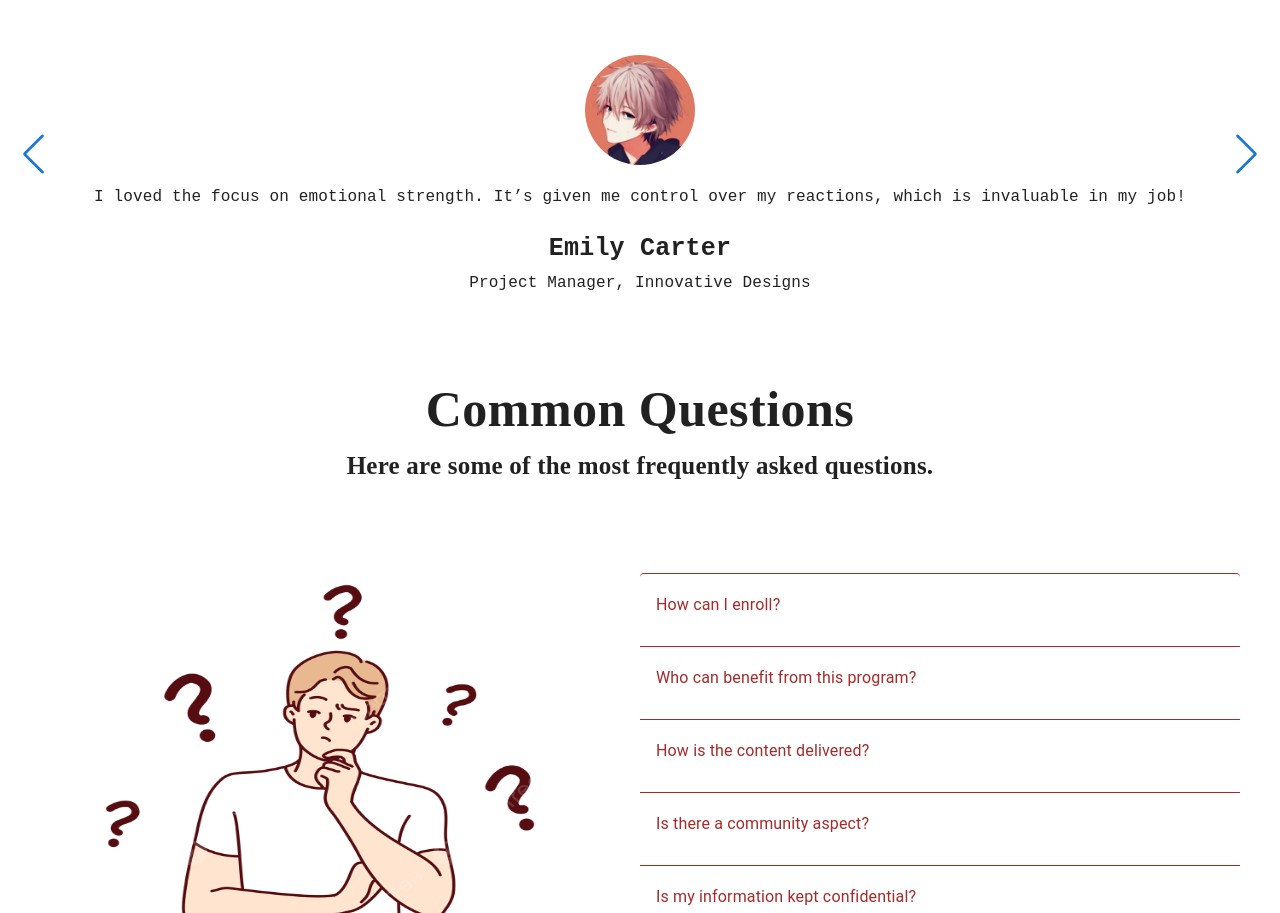
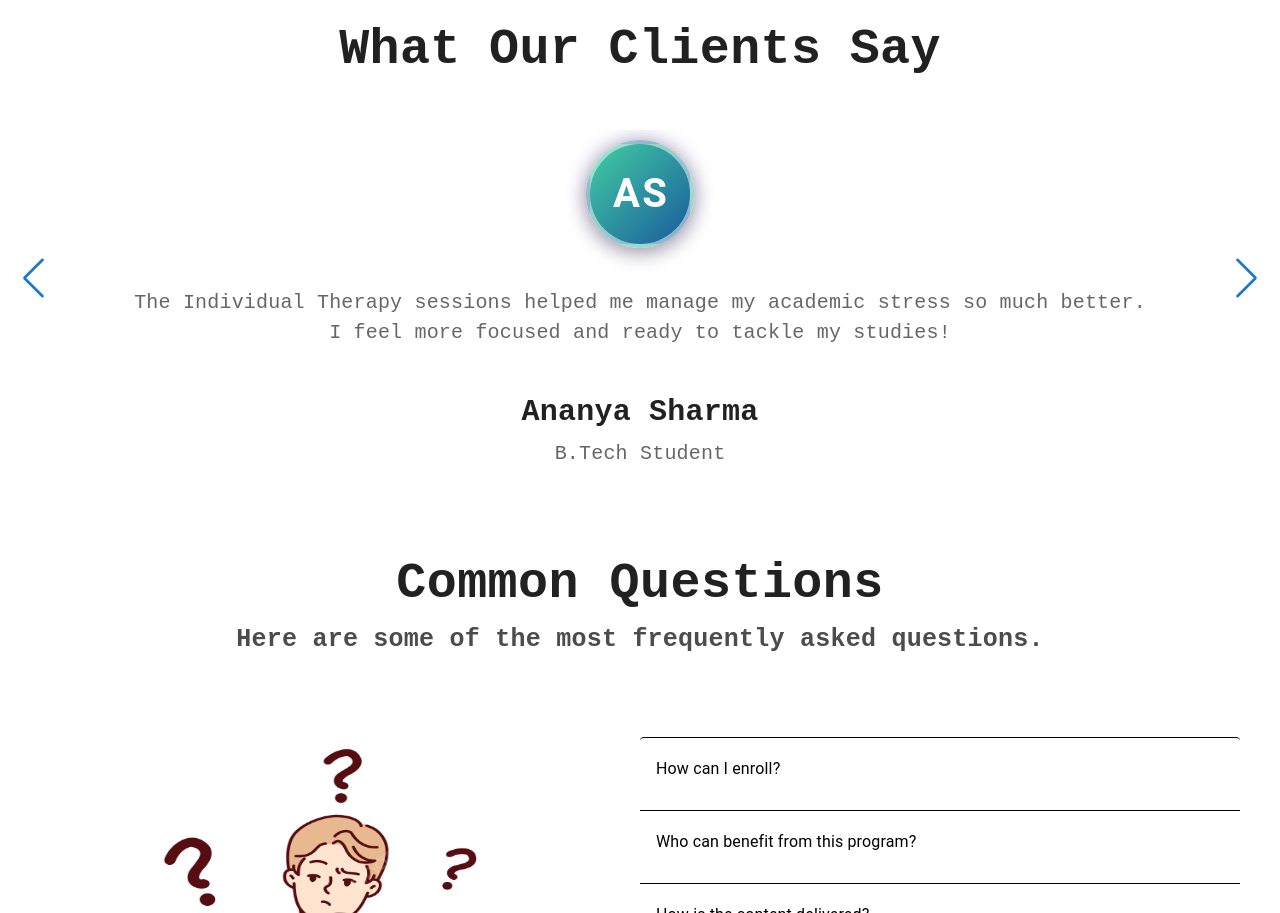
Before and after one commit to Razaumar3124/BeyondFikr, a React (Vite) app: page / in a window 1280 px wide. Shown: the part 2526-3439 px from the top of the page. Built offline with nearby package versions, Linux system fonts and the light colour scheme; no server answers; some icons are missing.

Commit message:
made some minor adjustments in all components

```diff
--- a/src/Pages/AboutPage/AboutSec1.jsx
+++ b/src/Pages/AboutPage/AboutSec1.jsx
@@ -42,8 +42,8 @@ const AboutSec1 = () => {
             <Box
             ref={rightbtmRef}
             sx={{
-              width: {xs: "300px",md: "400px"},
-              height: {xs: "300px",md: "400px"},
+              width: {xs: "250px",md: "400px"},
+              height: {xs: "250px",md: "400px"},
               borderRadius: "10px",
               clipPath: "polygon(0 0, 100% 100%, 0 100%)",
               background: "linear-gradient(90deg, #3498db 0%, #2c3e50 100%)",
@@ -58,8 +58,8 @@ const AboutSec1 = () => {
                 position: "absolute",
                 bottom: "40px",
                 left: "40px",
-                width: {xs: "300px",md: "400px"},
-                height: {xs: "300px",md: "400px"},
+                width: {xs: "250px",md: "400px"},
+                height: {xs: "250px",md: "400px"},
                 objectFit: "cover",
                 borderRadius: "8px",
                 zIndex: 1
@@ -72,18 +72,17 @@ const AboutSec1 = () => {
         >
           <Box
           ref={leftRef}
-          sx={{width: "80%"}}
+          sx={{width: "80%", display: "flex",flexDirection: "column",gap: {xs: "20px",md: "15px"}}}
           >
-            <Typography
-            variant='subtitle1'>
-              <Typography component="span" sx={{fontSize: {xs: "1.5em",md: "2.5em"}}}>
-                At Beyond Fikr
-              </Typography>, we believe healing begins in a space where you're held emotionally, mentally, and spiritually. Our approach is rooted in safety, non-judgment, and compassion. Whether you're experiencing anxiety, inner conflict, or emotional heaviness, our goal is to offer secure space where you can pause, reflect, and begin again. We understand that before healing can begin, one must feel seen, heard, and supported and that’s where we start.
+            <Typography variant='h3' sx={{fontFamily: theme.palette.custom.fontfamily,fontWeight: "bold",wordSpacing: "-4px",fontSize: {xs: "35px",md: "40px"}}}>
+              The Beyondfikr
             </Typography>
-            <Typography variant='subtitle1'>
-              The name Beyond Fikr reflects the journey we walk with you moving past fikr worry, fear, and emotional chaos toward clarity, strength, and resilience. Just like a plant that rises from nurturing hands toward the light, we believe transformation happens naturally when you're met with care, empathy, and evidence-based tools. Our sessions are not just about coping they're about discovering your own capacity to thrive, grow, and move beyond limitations.
+
+            <Typography variant='subtitle1' sx={{fontSize: {xs: "15px",md: "18px"}, color: "rgba(0,0,0,0.6)"}}>
+              we believe healing begins in a space where you're held emotionally, mentally, and spiritually. Our approach is rooted in safety, non-judgment, and compassion. Whether you're experiencing anxiety, inner conflict, or emotional heaviness, our goal is to offer secure space where you can pause, reflect, and begin again. We understand that before healing can begin, one must feel seen, heard, and supported and that’s where we start.The name Beyond Fikr reflects the journey we walk with you moving past fikr worry, fear, and emotional chaos toward clarity, strength, and resilience. We believe our sessions are not just about coping they're about discovering your own capacity to thrive, grow, and move beyond limitations.
             </Typography>
-            <Typography variant='subtitle1'>
+
+            <Typography variant='subtitle1' sx={{fontSize: {xs: "15px",md: "18px"}, color: "rgba(0,0,0,0.6)"}}>
               Beyond Fikr isn’t just therapy it’s a quiet revolution of hope, emotional rebirth, and the rediscovery of inner peace. You're not alone and you were never meant to heal alone.
             </Typography>
           </Box>
--- a/src/Pages/AboutPage/AboutSec3.jsx
+++ b/src/Pages/AboutPage/AboutSec3.jsx
@@ -1,5 +1,5 @@
 import { Box, Button, Typography, useTheme } from '@mui/material'
-import trainingImg from "../../assets/servicesImgs/trainingImg.jpg"
+import trainingImg from "../../assets/servicesImgs/NewImage.jpg"
 import React, { useEffect, useRef } from 'react'
 import { NavLink } from 'react-router-dom';
 import gsap from 'gsap';
@@ -38,12 +38,13 @@ const AboutSec3 = () => {
             >
                 <Typography
                 variant='body1'
-                sx={{fontFamily: theme.palette.custom.fontfamily,fontWeight: "bold",fontSize: "40px",wordSpacing: "-8px",lineHeight: "50px"}}
+                sx={{fontFamily: theme.palette.custom.fontfamily,fontWeight: "bold",wordSpacing: "-4px",fontSize: {xs: "35px",md: "40px"},lineHeight: "50px"}}
                 >
                     Our Training Program
                 </Typography>
                 <Typography
                 variant='subtitle1'
+                sx={{fontSize: {xs: "15px",md: "18px"}, color: "rgba(0,0,0,0.6)"}}
                 >
                     We provide comprehensive and tailored training programs aimed at empowering students, professionals, and organizations with essential psychological skills and emotional intelligence. Our offerings focus on enhancing mental health awareness through practical, real-life applications and are grounded in proven, evidence-based approaches. These programs are thoughtfully structured to foster resilience, self-awareness, and effective communication equipping participants to thrive personally and professionally.
                 </Typography>
@@ -70,8 +71,8 @@ const AboutSec3 = () => {
             <Box
             ref={leftbtmRef}
             sx={{
-              width: {xs: "300px",md: "400px"},
-              height: {xs: "300px",md: "400px"},
+              width: {xs: "250px",md: "400px"},
+              height: {xs: "250px",md: "400px"},
               borderRadius: "10px",
               clipPath: "polygon(100% 0, 100% 100%, 0 100%)",
               background: "linear-gradient(90deg, #3498db 0%, #2c3e50 100%)"
@@ -85,8 +86,8 @@ const AboutSec3 = () => {
                 position: "absolute",
                 bottom: "40px",
                 right: "40px",
-                width: {xs: "300px",md: "400px"},
-                height: {xs: "300px",md: "400px"},
+                width: {xs: "250px",md: "400px"},
+                height: {xs: "250px",md: "400px"},
                 objectFit: "cover",
                 borderRadius: "8px",
                 zIndex: 1
--- a/src/Pages/HomePage/HomeSec2.jsx
+++ b/src/Pages/HomePage/HomeSec2.jsx
@@ -59,7 +59,7 @@ const HomeSec2 = () => {
     >
         <Typography
         variant='h6'
-        sx={{padding: {xs: "40px",md: "30px"},display: "flex",textAlign: "center",fontFamily: `${theme.palette.custom.fontfamily}`,fontSize: {xs: "34px",md: "50px"},fontWeight: "bold"}}
+        sx={{padding: {xs: "30px",md: "30px"},display: "flex",textAlign: "center",fontFamily: `${theme.palette.custom.fontfamily}`, wordSpacing: "-2px",fontSize: {xs: "32px",md: "50px"},fontWeight: "bold"}}
         >
             Key Benefits of Our Program
         </Typography>
--- a/src/Pages/HomePage/HomeSec3.jsx
+++ b/src/Pages/HomePage/HomeSec3.jsx
@@ -25,12 +25,12 @@ const HomeSec3 = () => {
     <Box>
         <Typography
         variant='h6'
-        sx={{padding: {xs: "40px",md: "30px"},display: "flex",textAlign: "center",justifyContent: "center",fontFamily: `${theme.palette.custom.fontfamily}`,fontSize: {xs: "34px",md: "50px"},fontWeight: "bold"}}
+        sx={{padding: {xs: "40px",md: "30px"},display: "flex",textAlign: "center",justifyContent: "center",fontFamily: `${theme.palette.custom.fontfamily}`, wordSpacing: "-2px",fontSize: {xs: "32px",md: "50px"},fontWeight: "bold"}}
         >
             Explore Our Offerings
         </Typography>
         <Box
-        sx={{display: "flex",flexWrap: "wrap-reverse",justifyContent: "center"}}
+        sx={{display: "flex",flexWrap: "wrap-reverse",justifyContent: "center",m: {md: "30px 0"}}}
         >
             <Box
             ref={ParaRef}
@@ -38,7 +38,7 @@ const HomeSec3 = () => {
             >
                 <Typography
                 variant='body1'
-                sx={{fontFamily: theme.palette.custom.fontfamily,fontWeight: "bold",fontSize: "30px"}}
+                sx={{fontFamily: theme.palette.custom.fontfamily,fontWeight: "bold", wordSpacing: "-2px",fontSize: {xs: "25px",md: "35px"}}}
                 >
                     Services That Empower Your Mind
                 </Typography>
@@ -51,7 +51,7 @@ const HomeSec3 = () => {
 
                 <Button
                 variant='outlined'
-                    sx={{border: "2px solid black",color: "black",width: {xs: "40%",md: "25%"}}}
+                sx={{border: "2px solid black",color: "black",width: {xs: "50%",md: "25%"}}}
                 >
                     <NavLink
                     to="/services"
--- a/src/Pages/HomePage/HomeSec4.jsx
+++ b/src/Pages/HomePage/HomeSec4.jsx
@@ -1,5 +1,4 @@
 import { Box, Typography, useTheme } from '@mui/material'
-import clientImg from "../../assets/HomePageImgs/clientimg1.webp"
 import React from 'react'
 import {Swiper, SwiperSlide } from 'swiper/react';
 import 'swiper/css';
@@ -14,29 +13,67 @@ const HomeSec4 = () => {
     const ClientList = [
         {
             pic: "",
-            msg: "The tools I gained from this training were eye-opening. Now I approach challenges with a clear mind and feel way more resilient!",
-            name: "Michael Lee",
-            position: "Project Manager, Innovative Designs"
+            msg: "Sessions by beyondfikr was a game-changer for managing my stress. The techniques I learned there helped me find calm amidst chaos and approach challenges with confidence!",
+            name: "Ibrahim Khan",
+            init: "I K",
+            position: "Cloud Solutions Engineer",
+            col: "linear-gradient(135deg, #ff7e5f 0%, #feb47b 100%)"
         },
         {
             pic: "",
-            msg: "I loved the focus on emotional strength. It’s given me control over my reactions, which is invaluable in my job!",
-            name: "Emily Carter",
-            position: "Project Manager, Innovative Designs"
+            msg: "The Individual Therapy sessions helped me manage my academic stress so much better. I feel more focused and ready to tackle my studies!",
+            name: "Ananya Sharma",
+            init: "A S",
+            position: "B.Tech Student",
+            col: "linear-gradient(135deg, #43cea2 0%, #185a9d 100%)"
         },
         {
             pic: "",
-            msg: "I loved the focus on emotional strength. It’s given me control over my reactions, which is invaluable in my job!",
-            name: "Emily Carter",
-            position: "Marketing Specialist, Creative Agency"
+            msg: "The Training Program was a revelation! It gave me practical tools to handle work pressure and stay calm during tight deadlines.",
+            name: "Vikram Singh",
+            init: "V S",
+            position: "Software Developer",
+            col: "linear-gradient(135deg, #141e30 0%, #243b55 100%)"
         },
+        {
+            pic: "",
+            msg: "Group Therapy was a safe space to share my challenges. It’s made me more resilient in handling my business’s ups and downs.",
+            name: "Priya Malhotra",
+            init: "P M",
+            position: "Entrepreneur",
+            col: "linear-gradient(135deg, #ff6a88 0%, #ff99ac 100%)"
+        },
+        {
+            pic: "",
+            msg: "Couple Therapy saved us during a tough phase. The sessions taught us how to communicate better and reduce stress together.",
+            name: "Rahul Verma",
+            init: "R V",
+            position: "Marketing Manager",
+            col: "linear-gradient(135deg, #ff4e50 0%, #f9d423 100%)"
+        },
+        {
+            pic: "",
+            msg: "The Workshop on stress management was eye-opening. I now approach my office tasks with a clearer, calmer mindset!",
+            name: "Sneha Patel",
+            init: "S P",
+            position: "HR Executive",
+            col: "linear-gradient(135deg, #11998e 0%, #38ef7d 100%)"
+        },
+        {
+            pic: "",
+            msg: "Individual Therapy gave me the strength to balance college and personal life. I feel so much more in control now!",
+            name: "Arjun Nair",
+            init: "A N",
+            position: "MBA Student",
+            col: "linear-gradient(135deg, #0f2027 0%, #203a43 50%, #2c5364 100%)"
+        }
     ]
 
   return (
     <Box>
         <Typography
         variant='h6'
-        sx={{padding: "40px",display: "flex",justifyContent: "center",textAlign: "center",fontFamily: `${theme.palette.custom.fontfamily}`,fontSize: {xs: "34px",md: "50px"},fontWeight: "bold"}}
+        sx={{padding: "40px",display: "flex",justifyContent: "center",textAlign: "center",fontFamily: `${theme.palette.custom.fontfamily}`, wordSpacing: "-2px",fontSize: {xs: "32px",md: "50px"},fontWeight: "bold"}}
         >
             What Our Clients Say
         </Typography>
@@ -55,16 +92,32 @@ const HomeSec4 = () => {
             {ClientList.map((val,i)=>(
                 <SwiperSlide key={i} >
                     <Box
-                    sx={{width: "100%",display: "flex",flexDirection: "column",alignItems: "center",gap: {xs: "30px",md: "20px"}}}
+                    sx={{width: "100%",display: "flex",flexDirection: "column",alignItems: "center", justifyContent: "center",gap: {xs: "30px",md: "40px"}}}
                     >
                         <Box
-                        component="img"
-                        src={clientImg}
-                        sx={{width: {xs: "130px",md: "110px"},borderRadius: "100%"}}
-                        />
+                        sx={{
+                            width: { xs: 90, md: 100 },
+                            height: { xs: 90, md: 100 },
+                            background: val.col, // Gradient
+                            display: "flex",
+                            mt: "10px",
+                            justifyContent: "center",
+                            alignItems: "center",
+                            fontSize: { xs: 36, md: 40 },
+                            fontWeight: 700,
+                            color: "white",
+                            wordSpacing: "-8px",
+                            borderRadius: "50%",
+                            boxShadow: "0 6px 20px rgba(0, 0, 0, 0.25), 0 0 20px rgba(101, 78, 163, 0.4)", // Glow + shadow
+                            border: "4px solid rgba(255, 255, 255, 0.5)", // Border ring
+                        }}
+                        >
+                        {val.init}
+                        </Box>
+
                         <Typography
                         variant='body1'
-                        sx={{width: {xs: "80%",md: "auto"},fontFamily: `${theme.palette.custom.fontfamily}`,display: "flex",textAlign: "center"}}
+                        sx={{width: "80%",fontFamily: `${theme.palette.custom.fontfamily}`, color: "rgba(0,0,0,0.6)",display: "flex", justifyContent: "center", textAlign: "center", fontSize: {xs: "18px",md: "20px"}}}
                         >
                             {val.msg}
                         </Typography>
@@ -73,13 +126,13 @@ const HomeSec4 = () => {
                         >
                             <Typography
                             variant='h6'
-                            sx={{width: {xs: "80%",md: "auto"},display: "flex",justifyContent: "center",textAlign: "center",fontFamily: `${theme.palette.custom.fontfamily}`,fontSize: "25px",fontWeight: "bold"}}
+                            sx={{display: "flex",justifyContent: "center",textAlign: "center",fontFamily: `${theme.palette.custom.fontfamily}`,fontSize: {xs: "25px",md: "30px"},fontWeight: "bold"}}
                             >
                                 {val.name}
                             </Typography>
                             <Typography
                             variant='subtitle1'
-                            sx={{width: {xs: "80%",md: "auto"},display: "flex",justifyContent: "center",textAlign: "center",fontFamily: `${theme.palette.custom.fontfamily}`}}
+                            sx={{color: "rgba(0,0,0,0.6)", display: "flex",justifyContent: "center",textAlign: "center", fontSize: {xs: "18px",md: "20px"},fontFamily: `${theme.palette.custom.fontfamily}`}}
                             >
                                 {val.position}
                             </Typography>
--- a/src/Pages/HomePage/HomeSec5.jsx
+++ b/src/Pages/HomePage/HomeSec5.jsx
@@ -86,12 +86,12 @@ const HomeSec5 = () => {
   };
 
   return (
-    <Box sx={{ marginTop: "40px", overflow: "hidden" }}>
+    <Box sx={{ mt: "10px",overflow: "hidden" }}>
       <Box sx={{ display: "flex", flexDirection: "column", alignItems: "center" }}>
         <Typography
           variant="body1"
           sx={{
-            fontFamily: `${theme.palette.custom.fontFamily}`,
+            fontFamily: theme.palette.custom.fontfamily,
             fontSize: { xs: "34px", md: "50px" },
             fontWeight: "bold",
           }}
@@ -105,15 +105,16 @@ const HomeSec5 = () => {
             display: "flex",
             textAlign: "center",
             justifyContent: "center",
-            fontFamily: `${theme.palette.custom.fontFamily}`,
+            fontFamily: theme.palette.custom.fontfamily,
             fontSize: { xs: "18px", md: "25px" },
             fontWeight: "bold",
+            color: "rgba(0,0,0,0.7)"
           }}
         >
           Here are some of the most frequently asked questions.
         </Typography>
       </Box>
-      <Box sx={{ marginTop: "10px", display: "flex", flexWrap: "wrap" }}>
+      <Box sx={{ display: "flex", flexWrap: "wrap" }}>
         <Box
           sx={{
             width: { xs: "100%", md: "50%" },
@@ -149,18 +150,18 @@ const HomeSec5 = () => {
               sx={{
                 color: "blue",
                 padding: "7px 0",
-                borderTop: "1px solid brown",
+                borderTop: "1px solid black",
                 boxShadow: "none",
                 borderRadius: 0,
                 "&:before": { display: "none" },
               }}
             >
               <AccordionSummary
-                expandIcon={<ArrowDownwardIcon sx={{ color: "brown" }} />}
+                expandIcon={<ArrowDownwardIcon sx={{ color: "black" }} />}
                 aria-controls={`panel${i}-content`}
                 id={`panel${i}-header`}
               >
-                <Typography component="span" sx={{ color: "brown" }}>{val.question}</Typography>
+                <Typography component="span" sx={{ color: "black" }}>{val.question}</Typography>
               </AccordionSummary>
               <AccordionDetails>
                 <Typography sx={{ color: "brown" }}>{val.answer}</Typography>
--- a/src/Pages/ServicesPage.jsx
+++ b/src/Pages/ServicesPage.jsx
@@ -5,7 +5,6 @@ import individualImg from "../assets/servicesImgs/individualImg.jpg"
 import trainingImg from "../assets/servicesImgs/trainingImg.jpg"
 import workshopImg from "../assets/servicesImgs/workshopImg.jpg"
 import React, { useEffect, useRef } from 'react'
-import { NavLink } from 'react-router-dom'
 import gsap from 'gsap'
 import { ScrollTrigger } from 'gsap/all'
 
@@ -88,7 +87,7 @@ const ServicesPage = () => {
           <Box
           component="img"
           src={val.img}
-          sx={{width: "100%",height: "250px",borderRadius: "inherit"}}
+          sx={{width: "100%",height: "300px",borderRadius: "inherit"}}
           />
           <Typography
           variant='body1'
```
Also changed, not shown: src/Pages/AboutPage/AboutSec2.jsx (+11 -13 lines), src/assets/HomePageImgs/clientimg1.webp (deleted), src/assets/servicesImgs/NewImage.jpg (added), vercel.json. Lines whose indentation alone changed are shown as unchanged.
